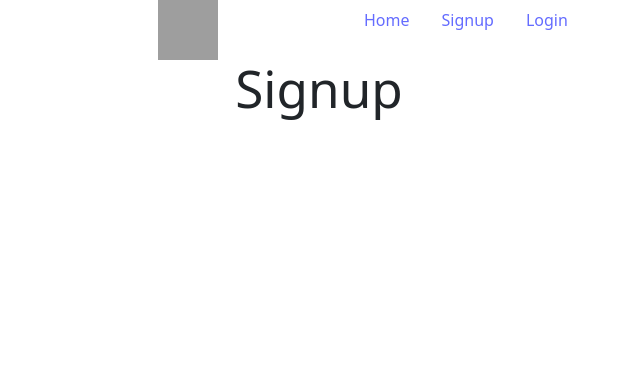
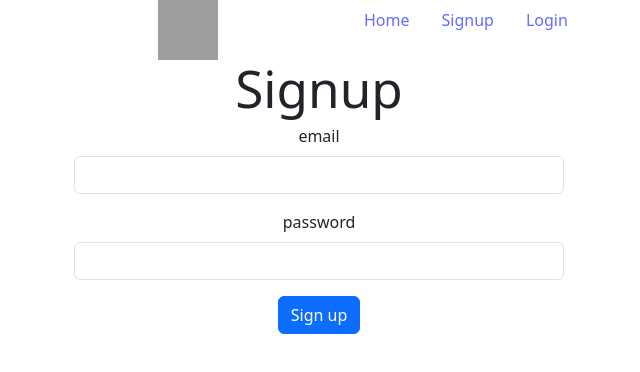
Before and after one commit to AndreaGonzato/express-web-app, a Vue app in the folder frontend/: page /signup in a window 1280 px wide. Shown: the top 372 px of the page, without its empty margins (321-961 px from the left). Built offline with nearby package versions, Linux system fonts and the light colour scheme; grey boxes are pictures that could not be loaded.

Commit message:
FE add user data in sigin

```diff
--- a/frontend/src/App.vue
+++ b/frontend/src/App.vue
@@ -4,25 +4,19 @@
   <div class="container">
     <routerView></routerView>
   </div>
-
 </template>
 
+<script>
+import TheNavigation from "./components/TheNavigation.vue";
 
-<script>
-
-  import TheNavigation from './components/TheNavigation.vue';
-
-  export default{
-    components : {TheNavigation},
-    data(){
-      return {
-        URL_SITE: "http://localhost"
-      }
-    }
-  }
+export default {
+  components: { TheNavigation },
+  data() {
+    return {
+      URL_SITE: "http://localhost",
+    };
+  },
+};
 </script>
 
-
-<style scoped>
-
-</style>
+<style scoped></style>
--- a/frontend/src/views/Signup.vue
+++ b/frontend/src/views/Signup.vue
@@ -1,21 +1,55 @@
 <template>
   <div class="signup">
     <h1>Signup</h1>
+
+    <form>
+      <div class="mb-3">
+        <label for="emailID" class="form-label">email</label>
+        <input
+          type="text"
+          v-model="email"
+          id="emailID"
+          name="email"
+          class="form-control"
+        />
       </div>
 
+      <div class="mb-3">
+        <label for="passID" class="form-label">password</label>
+        <input
+          type="password"
+          v-model="password"
+          id="passID"
+          name="password"
+          class="form-control"
+        />
+      </div>
+
+      <button @click.prevent="login" class="btn btn-primary">Sign up</button>
+
+
+    </form>
+  </div>
 </template>
 
-
 <script>
-export default{
+export default {
   name: "Signup",
+  data(){
+    return {
+        email : '',
+        password : '',
+        username : '',
+        name : '',
+        surname : '',
+        bio : "Hi! I'm on Express",
     }
-
+  }
+};
 </script>
 
 <style scoped>
-
-.signup{
+.signup {
   text-align: center;
 }
 </style>
```
Lines whose indentation alone changed are shown as unchanged.
